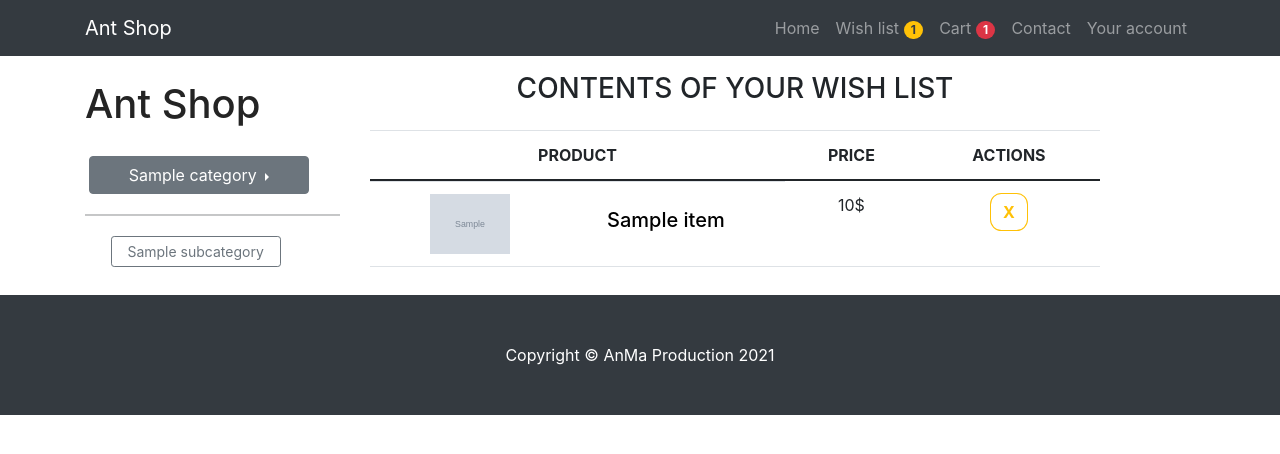
After one commit to nikolska/Ant_shop, a Django app: template products/templates/wishlist_view.html in a window 1280 px wide. The commit adds this page. Shown: the top 454 px of the page. Run offline with Django 3.2, Linux system fonts and the light colour scheme; the template is opened without the code that fills it: most values are stand-ins (such as "Sample title", 1, 10 or a date in 2020); grey boxes marked "Sample" are stand-in pictures; some libraries are stand-ins or nearby versions.

Commit message:
add to wish list, remove from wish list

```diff
--- a/ant_shop/context_processors.py
+++ b/ant_shop/context_processors.py
@@ -1,5 +1,5 @@
 from products.models import Category, Customer, Product, Subcategory
-from products.views import get_customer_cart
+from products.views import get_customer_cart, get_customer_wishlist
 
 
 def base_page_info(request):
@@ -9,5 +9,6 @@ def base_page_info(request):
         'categories': Category.objects.all(),
         'subcategories': Subcategory.objects.all(),
         'products': Product.objects.order_by('-creation_date')[:9],
+        'wishlist': get_customer_wishlist(request),
     }
     return ctx
--- a/products/templates/base.html
+++ b/products/templates/base.html
@@ -36,6 +36,9 @@
                 <div class="nav justify-content-end collapse navbar-collapse" id="navbarResponsive">
                     <ul class="navbar-nav ml-auto">
                         <li class="nav-item"><a class="nav-link" href="{% url 'home_page' %}">Home</a></li>
+                        <li class="nav-item"><a class="nav-link" href="{% url 'wish_list' %}">
+                            Wish list <span class="badge badge-pill bg-warning text-dark">{{ wishlist.total_products }}</span>
+                        </a></li>
                         <li class="nav-item"><a class="nav-link" href="{% url 'cart_view' %}">
                                 Cart <span class="badge badge-pill badge-danger">{{ cart.total_products }}</span>
                         </a></li>
@@ -63,8 +66,8 @@
                                 </a>
                             </div>
                         {% endfor %}
-                        <hr>
                         {% if subcategory_list %}
+                            <hr>
                             <form method="GET">
                                 <div class="d-grid gap-2 col-11 mx-auto">
                                     {% for subcategory in subcategory_list %}
--- a/products/templates/home_page.html
+++ b/products/templates/home_page.html
@@ -46,7 +46,10 @@
                     {% if product.availability %}
                         <p><b>Availability:</b> {{ product.qty }}</p>
                         <a class="position-relative" href="{% url 'add_to_cart' product.slug %}">
-                            <button class="btn btn-outline-secondary">Add to cart</button>
+                            <button class="btn btn-outline-secondary mb-2">Add to cart</button>
+                        </a>
+                        <a class="position-relative" style="text-decoration: none;" href="{% url 'add_to_wishlist' product.slug %}">
+                            <button class="btn btn-outline-warning">Add to wish list</button>
                         </a>
                     {% else %}
                         <p class="text-muted">The product is currently out of stock.</p>
--- a/products/templates/product_list.html
+++ b/products/templates/product_list.html
@@ -25,7 +25,10 @@
                     {% if product.availability %}
                         <p><b>Availability:</b> {{ product.qty }}</p>
                         <a class="position-relative" href="{% url 'add_to_cart' product.slug %}">
-                            <button class="btn btn-outline-secondary">Add to cart</button>
+                            <button class="btn btn-outline-secondary mb-2">Add to cart</button>
+                        </a>
+                        <a class="position-relative" style="text-decoration: none;" href="{% url 'add_to_wishlist' product.slug %}">
+                            <button class="btn btn-outline-warning">Add to wish list</button>
                         </a>
                     {% else %}
                         <p class="text-muted">The product is currently out of stock.</p>
--- /dev/null
+++ b/products/templates/wishlist_view.html
@@ -0,0 +1,52 @@
+{% extends 'base.html' %}
+
+
+{% block title %}Wishlist{% endblock %}
+
+
+{% block content %}
+
+
+{% if not wishlist.products.count %}
+    <h3 class="text-center mt-5 mb-5">YOUR WISH LIST IS EMPTY
+        <br><br>
+        <a href="{% url 'home_page' %}"><button class="btn btn-outline-dark">Go shopping</button></a>
+    </h3>
+{% else %}
+    <h3 class="mt-3" align="center">CONTENTS OF YOUR WISH LIST</h3>
+{% endif %}
+
+{% if wishlist.products.count > 0 %}
+    <table class="table table-hover mt-4 mb-4">
+        <thead align="center">
+            <tr>
+                <th scope="col">PRODUCT</th>
+                <th scope="col">PRICE</th>
+                <th scope="col">ACTIONS</th>
+            </tr>
+        </thead>
+        <tbody>
+        {% for product in wishlist.products.all %}
+            <tr id="product" align='center'>
+                <td style="display: flex; justify-content: space-around; align-items: center;">
+                    <a href="{{ product.get_absolute_url }}">
+                        <img src="{{ product.image.url }}" class="img-fluid cart-img" alt="product image">
+                    </a>
+                    <a style="color: black; text-decoration: none;" href="{{ item.product.get_absolute_url }}">
+                        <h5>{{ product.title }}</h5>
+                    </a>
+                </td>
+                <td>{{ product.price }}$</td>
+                <td><a href="{% url 'delete_from_wishlist' product.slug %}">
+                    <button class="btn btn-outline-warning" style="border-radius: 30%;">
+                        <span><b>X</b></span>
+                    </button>
+                </a></td>
+            </tr>
+        {% endfor %}
+        </tbody>
+    </table>
+
+{% endif %}
+
+{% endblock %}
```
Also changed, not shown: products/admin.py (+8 -1 lines), products/models.py (+10 -0 lines), products/templates/product_detail.html (+10 -0 lines), products/urls.py (+7 -4 lines), products/views.py (+47 -13 lines), media/products/giantturte_SZUwTh1.jpg (added), products/migrations/0004_wishlist.py (added), products/migrations/0005_auto_20210602_1714.py (added), static/css/my_styles.css (line endings or trailing spaces).
